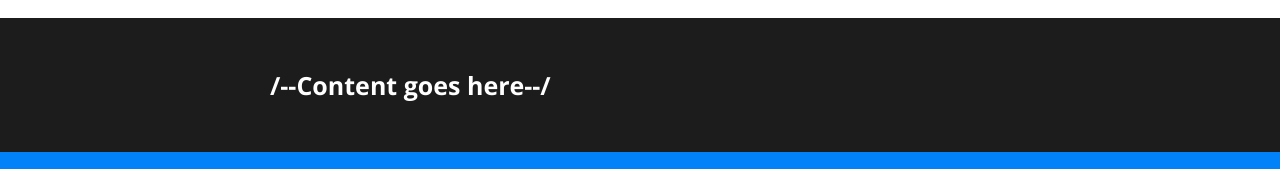
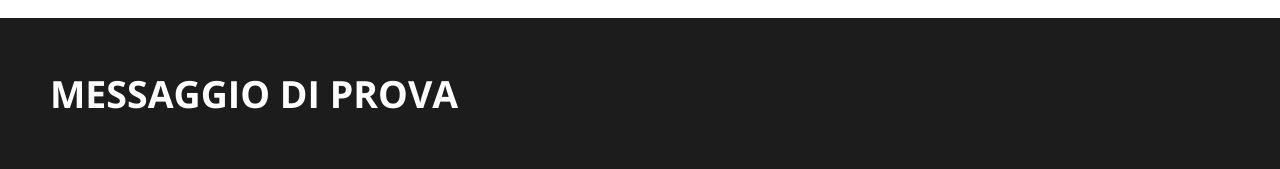
Before and after one commit to GaetanoNicotra/react-dc-comics, a React (Vite) app: page / in a window 1280 px wide. Shown: the part 317-486 px from the top of the page. Built offline with nearby package versions, Linux system fonts and the light colour scheme.

Commit message:
[FEAT] Aggiunta la componente che conterrà i singoli fumetti

```diff
--- /dev/null
+++ b/src/components/ListComics.jsx
@@ -0,0 +1,10 @@
+
+function ListComics() {
+    return (
+        <section>
+            <h2>MESSAGGIO DI PROVA</h2>
+        </section>
+    )
+}
+
+export default ListComics
--- a/src/components/Main.jsx
+++ b/src/components/Main.jsx
@@ -1,11 +1,13 @@
 import BlueSection from "./BlueSection";
+
+import ListComics from "./ListComics";
 
 // definisco il Main
 const Main = () => {
     return (
         <div className="container">
             <div className="main-top">
-                <p>/--Content goes here--/</p>
+                <ListComics />
             </div>
             <BlueSection />
         </div>
```
